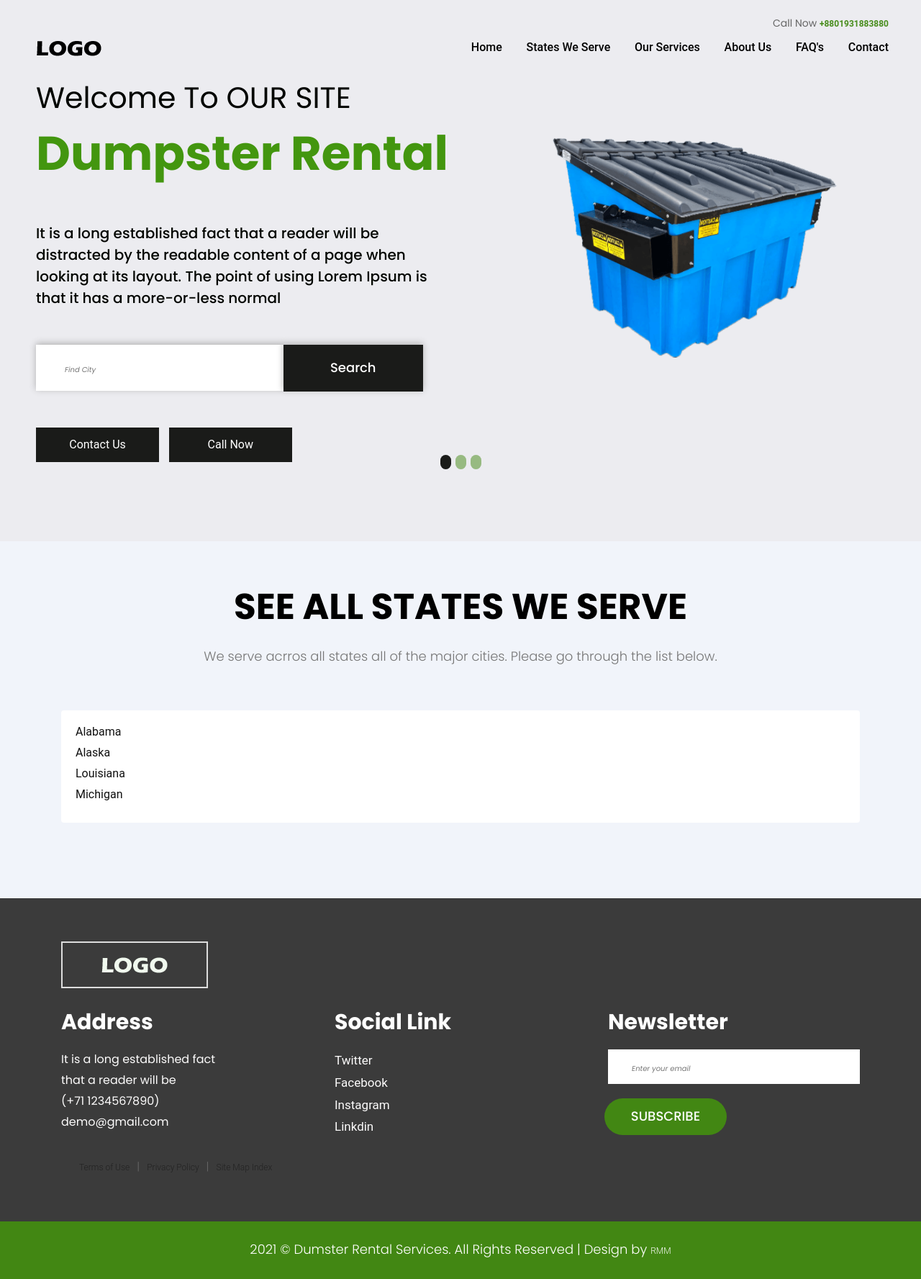
After one commit to mmrubayet/dumpsterRentalSite, a Django app: page /service_area/ in a window 1280 px wide. The commit adds this page. Shown: the whole page at 72% size. Run offline with Django 3.2, Linux system fonts and the light colour scheme; data comes from the database, SQL or seed files in the repository; both versions use the stored data as it was after the commit; some libraries are stand-ins or nearby versions.

Commit message:
state_list page added within service_area url

```diff
--- a/pages/urls.py
+++ b/pages/urls.py
@@ -9,6 +9,7 @@
     ContactPageView,
 
     FAQDetailView,
+    StateListView,
     StateDetailView,
     CityDetailView,
     )
@@ -22,6 +23,7 @@
     path('faqs/<int:pk>/', FAQDetailView.as_view(), name='faq_detail'),
     path('contact/', ContactPageView.as_view(), name='contact'),
 
+    path('service_area/', StateListView.as_view(), name='state_list'),
     path('<slug:slug>', StateDetailView.as_view(), name='state_detail'),
     path('city/<slug:slug>', CityDetailView.as_view(), name='city_detail'),
 
--- a/pages/views.py
+++ b/pages/views.py
@@ -16,6 +16,11 @@
     queryset = model.objects.all().order_by('name')
     template_name = 'home.html'
 
+
+class StateListView(ListView):
+    model = State
+    queryset = model.objects.all().order_by('name')
+    template_name = 'state_list.html'
 
 class StateDetailView(DetailView):
     context_object_name = 'state_detail_city'
--- a/templates/base.html
+++ b/templates/base.html
@@ -86,8 +86,9 @@
                   <nav class="main-menu ">
                     <ul class="menu-area-main">
                       <li class=" "> <a href="{% url 'home' %}">Home</a> </li>
+                      <li> <a href="{% url 'state_list' %}">States We Serve</a> </li>
+                      <li> <a href="{% url 'services' %}">Our Services</a> </li>
                       <li> <a href="{% url 'about' %}">About Us</a> </li>
-                      <li> <a href="{% url 'services' %}">Our Services</a> </li>
                       <li> <a href="{% url 'faqs' %}">FAQ's</a> </li>
                       <li> <a href="{% url 'contact' %}">Contact</a> </li>
 
--- /dev/null
+++ b/templates/state_list.html
@@ -0,0 +1,45 @@
+<!-- templates/state_list.html -->
+{% extends 'base.html' %}
+{% load static %}
+{% block content %}
+
+
+
+  <!-- states section -->
+  <section>
+    <div class="container " >
+
+      <div class="row">
+        <div class="col-md-12">
+          <div class="titlepage ">
+            <h2>See all states we serve </h2> <br>
+            <p class="lead">We serve acrros all states all of the major cities. Please go through the list below.</p>
+          </div>
+        </div>
+      </div>
+
+      <div class="row">
+
+      </div>
+
+
+
+        <div class="card border-0 ">
+          <div class="card-body">
+            {% for states in object_list %}
+            <a class="states" href="{{ states.get_absolute_url }}">
+              <h4>{{ states.name }}</h4>
+            </a>
+            {% endfor %}
+          </div>
+        </div>
+
+        <br>
+
+
+    </div>
+  </section>
+
+  <!-- states section ends -->
+
+{% endblock content %}
```
Also changed, not shown: db.sqlite3.
